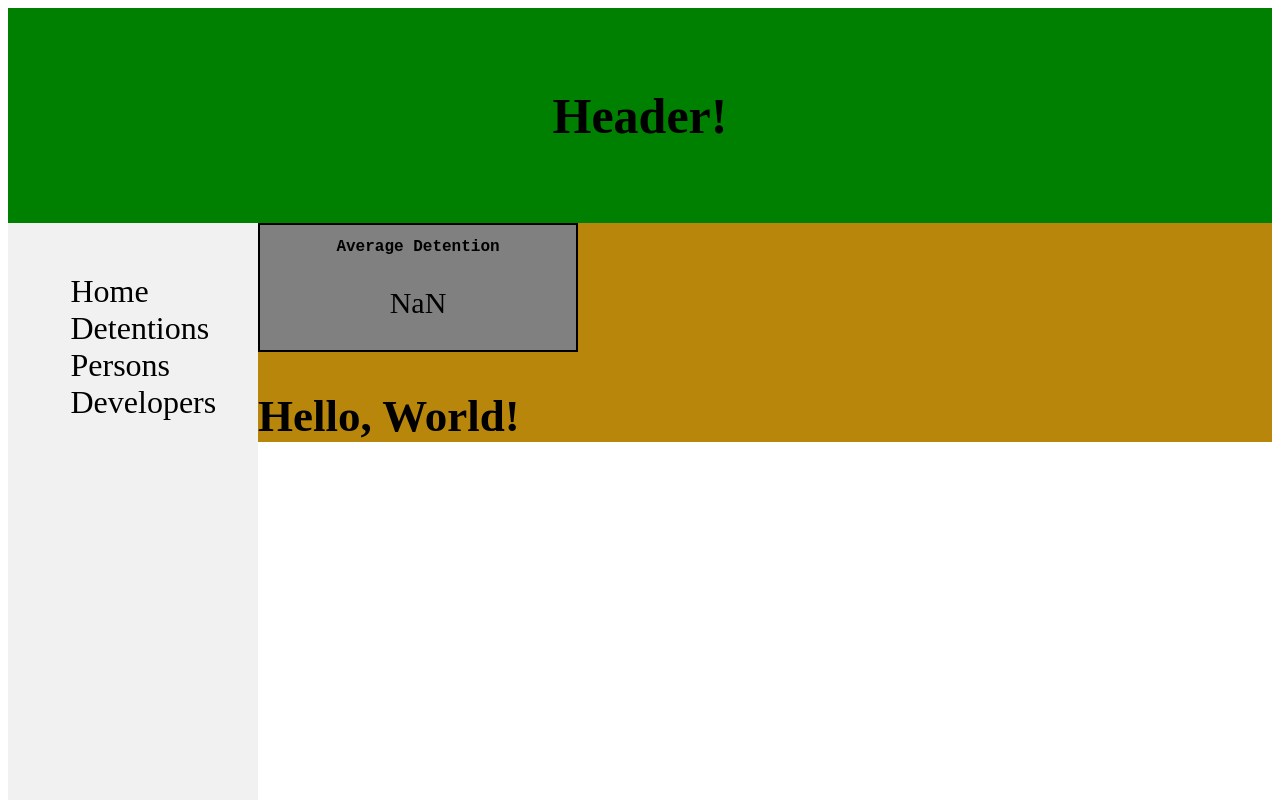
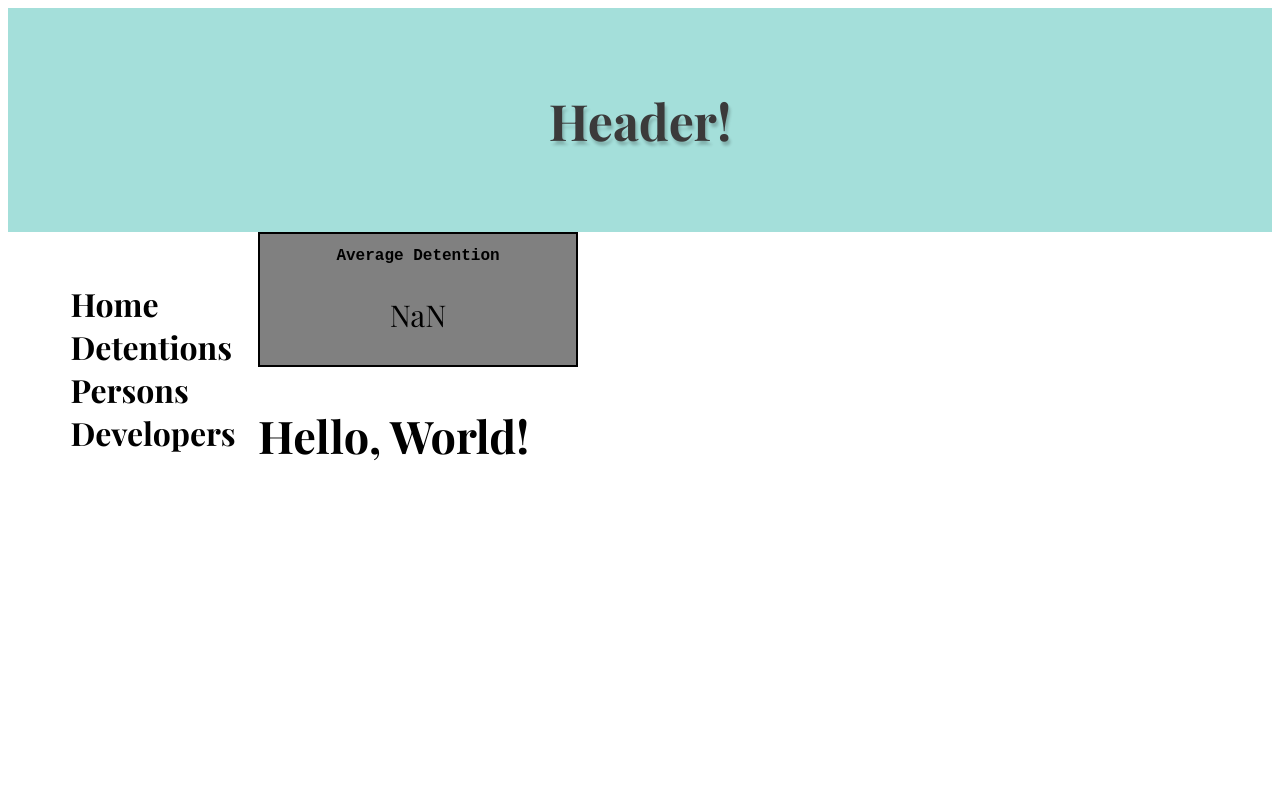
Before and after one commit to JMoneymaker/MultCo-jail-data-FE, a React app: page / in a window 1280 px wide. Built offline with nearby package versions, Linux system fonts and the light colour scheme; no server answers.

Commit message:
styling to work on

```diff
--- a/src/components/HomePage.css
+++ b/src/components/HomePage.css
@@ -1,3 +1,9 @@
+@import url('https://fonts.googleapis.com/css?family=Lato:300,400,700,900&display=swap');
+@import url('https://fonts.googleapis.com/css?family=Merriweather:300,400,700,900&display=swap');
+@import url('https://fonts.googleapis.com/css?family=Playfair+Display:400,500,600,700,800,900&display=swap');
+@import url('https://fonts.googleapis.com/css?family=Roboto:300,400,500,700&display=swap');
+
+
 * {
   box-sizing: border-box;
 }
@@ -8,18 +14,23 @@
 
 
 .Header {
-    background-color: green;
+    background-color: #A4DFDA;
+    color: #3b3a3a;
     padding: 45px;
     text-align: center;
     width: 100%;
     font-size: 25px;
+    font-family: 'Playfair Display';
+    text-shadow: 2px 4px 3px rgba(0,0,0,0.2);
 }
 
 
 .bodyContainer {
   font-size: 30px;
-  background-color: darkgoldenrod;
   margin-left: 250px;
+  font-family: 'Playfair Display';
+
+
 }
 
 
@@ -27,11 +38,13 @@
   margin: 0;
   padding: 0;
   width: 250px;
-  background-color: #f1f1f1;
   position: fixed;
   height: 100%;
   overflow: auto;
   font-size: 2em;
+  font-family: 'Playfair Display';
+  font-weight: 700;
+
 }
 
 .dynamicDataDisplay {
--- a/src/components/SideBar.css
+++ b/src/components/SideBar.css
@@ -1,9 +1,16 @@
+@import url('https://fonts.googleapis.com/css?family=Lato:300,400,700,900&display=swap');
+@import url('https://fonts.googleapis.com/css?family=Merriweather:300,400,700,900&display=swap');
+@import url('https://fonts.googleapis.com/css?family=Playfair+Display:400,500,600,700,800,900&display=swap');
+@import url('https://fonts.googleapis.com/css?family=Roboto:300,400,500,700&display=swap');
+
+
 .navContainer {
   display: flex;
   flex-direction: row;
   flex-wrap: wrap;
   width: 50%;
   padding: 10px;
+
 }
 
 
--- a/src/components/fake.css
+++ /dev/null
@@ -1,39 +0,0 @@
-* {
-  box-sizing: border-box;
-}
-
-.pageContainer {
-
-}
-
-
-.Header {
-    background-color: green;
-    padding: 15px;
-    text-align: center;
-    width: 100%;
-
-}
-
-.bodyContainer {
-  margin-left: 200px; /* Same as the width of the sidenav */
-  font-size: 30px; /* Increased text to enable scrolling */
-  padding: 0px 20px;
-}
-
-.sideBar {
-  height: 100%;
-  width: 200px;
-  position: fixed;
-  z-index: 1;
-  top: 0;
-  left: 0;
-  background-color: white;
-  overflow-x: hidden;
-  padding-top: 20px;
-  color: white;
-}
-
-.dynamicDataDisplay {
-
-}
```
